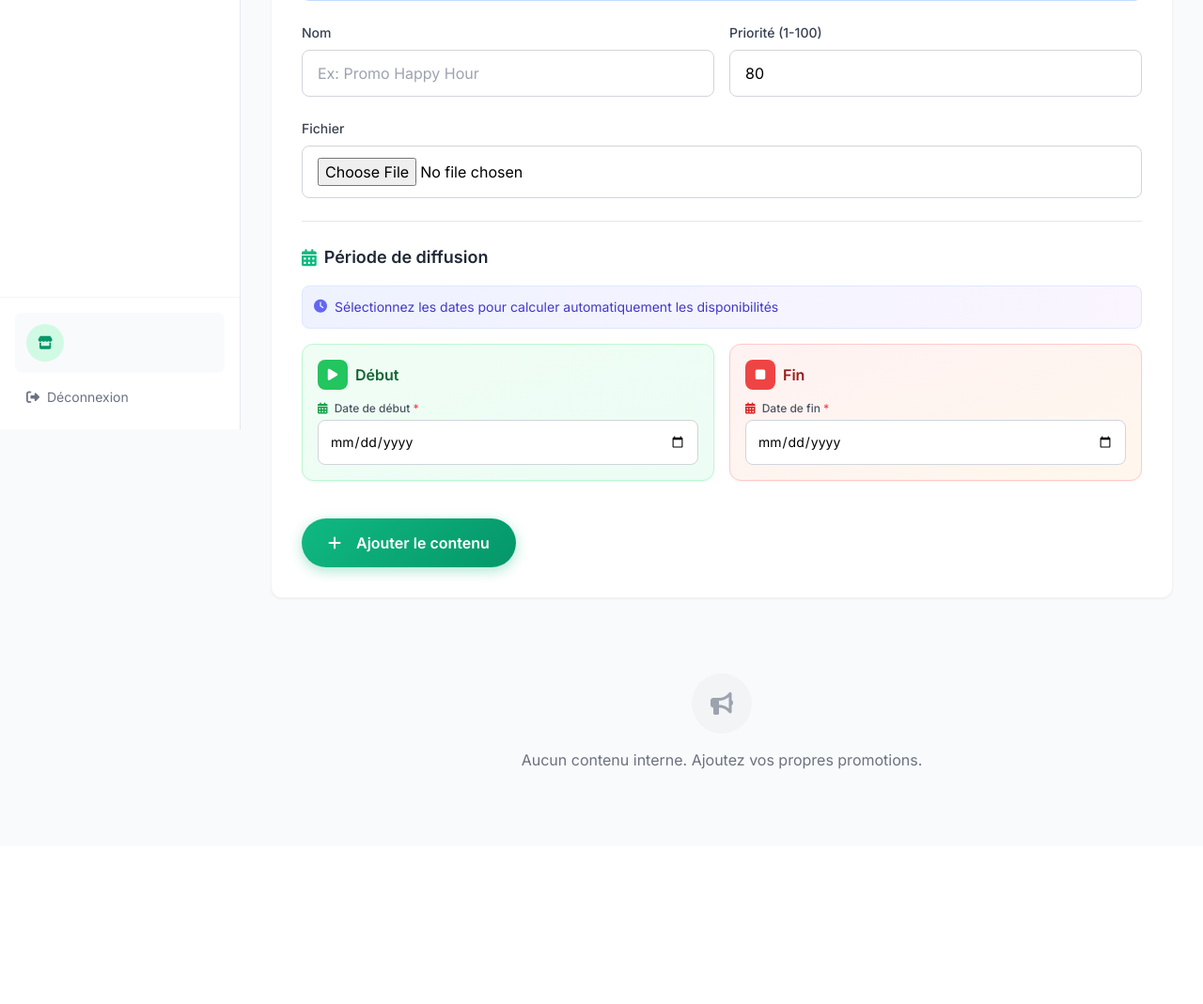
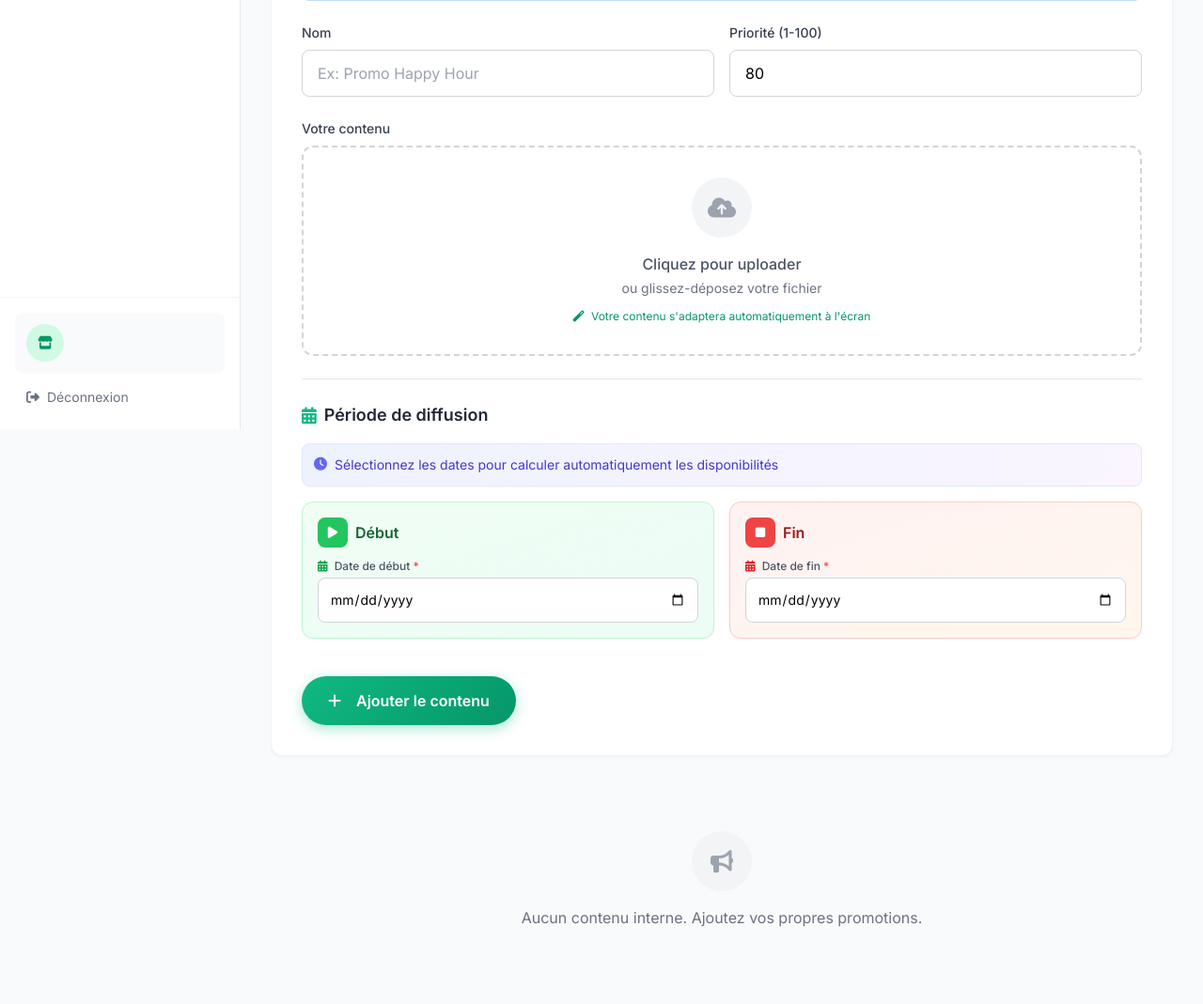
Before and after one commit to moa-digitalagency/AdScreen, a Python web app: template templates/org/screen_internal.html in a window 1280 px wide. Shown: the part 343-1412 px from the top of the page at 94% size. Before the commit the page ends 1162 px from the top, so only its background shows below. Run offline with Jinja, Linux system fonts and the light colour scheme; the template is opened without the code that fills it, so the values that code supplies are empty; some libraries are stand-ins or nearby versions.

Commit message:
Update internal content upload and booking page functionality
Enhance internal content upload interface with drag-and-drop, preview, and auto-adaptation. Update database schema and documentation to include new ad content tables and features. Fix potential browser freezing issues in booking routes and JavaScript.

Replit-Commit-Author: Agent
Replit-Commit-Session-Id: 83bc7b4d-3577-4ef9-b470-a23e59f0adf2
Replit-Commit-Checkpoint-Type: full_checkpoint
Replit-Commit-Event-Id: 17452770-00cc-487e-8f50-e084497884ab
Replit-Commit-Screenshot-Url: https://storage.googleapis.com/screenshot-production-us-central1/cb0bdd2c-9df9-4902-8c8e-da364a79fee6/83bc7b4d-3577-4ef9-b470-a23e59f0adf2/phcuTQx
Replit-Helium-Checkpoint-Created: true

```diff
--- a/init_db_demo.py
+++ b/init_db_demo.py
@@ -18,7 +18,8 @@ def create_demo_data():
     from models import (
         User, Organization, Screen, TimeSlot, TimePeriod,
         Content, Booking, Filler, InternalContent, StatLog, HeartbeatLog,
-        SiteSetting, RegistrationRequest, ScreenOverlay, Invoice, PaymentProof
+        SiteSetting, RegistrationRequest, ScreenOverlay, Invoice, PaymentProof,
+        Broadcast, AdContent, AdContentInvoice, AdContentStat
     )
 
     with app.app_context():
@@ -817,6 +818,7 @@ def clear_demo_data():
 
         # Drop tables in correct order to avoid circular dependency
         tables_to_drop = [
+            'ad_content_stats', 'ad_content_invoices', 'ad_contents',
             'broadcasts', 'payment_proofs', 'invoices',
             'stat_logs', 'heartbeat_logs', 'screen_overlays',
             'contents', 'bookings', 'fillers', 'internal_contents',
--- a/templates/org/screen_internal.html
+++ b/templates/org/screen_internal.html
@@ -39,11 +39,46 @@
             </div>
 
             <div>
-                <label class="block text-sm font-medium text-gray-700 mb-2">Fichier</label>
-                <input type="file" name="file" id="fileInput" accept="image/*,video/*" required
-                    class="w-full px-4 py-3 border border-gray-300 rounded-lg focus:ring-2 focus:ring-primary-500 focus:border-transparent transition"
-                    onchange="onFileChange()">
-                <input type="hidden" name="content_type" id="content_type" value="image">
+                <label class="block text-sm font-medium text-gray-700 mb-2">Votre contenu</label>
+                <div id="uploadZone" class="border-2 border-dashed border-gray-300 rounded-xl p-8 text-center hover:border-primary-400 transition cursor-pointer"
+                     onclick="document.getElementById('fileInput').click()">
+                    <input type="file" name="file" id="fileInput" accept="image/*,video/*" required
+                        class="hidden" onchange="onFileChange(); previewFile(this);">
+                    <input type="hidden" name="content_type" id="content_type" value="image">
+                    <div id="uploadPlaceholder">
+                        <div class="w-16 h-16 bg-gray-100 rounded-full flex items-center justify-center mx-auto mb-4">
+                            <i class="fas fa-cloud-upload-alt text-gray-400 text-2xl"></i>
+                        </div>
+                        <p class="text-gray-600 font-medium mb-1">Cliquez pour uploader</p>
+                        <p class="text-sm text-gray-500">ou glissez-déposez votre fichier</p>
+                        <p class="text-xs text-emerald-600 mt-3">
+                            <i class="fas fa-magic mr-1"></i>
+                            Votre contenu s'adaptera automatiquement à l'écran
+                        </p>
+                    </div>
+                </div>
+
+                <div id="contentPreviewSection" class="hidden mt-4">
+                    <div class="bg-gray-900 rounded-xl p-4 relative">
+                        <div class="text-center text-white/60 text-xs mb-3">
+                            <i class="fas fa-tv mr-1"></i> Aperçu ({{ screen.resolution_width }}x{{ screen.resolution_height }})
+                        </div>
+                        <div id="screenSimulator" class="mx-auto bg-black rounded-lg overflow-hidden flex items-center justify-center"
+                             style="width: min(100%, {% if screen.orientation == 'portrait' %}180px{% else %}280px{% endif %}); aspect-ratio: {% if screen.orientation == 'portrait' %}9/16{% else %}16/9{% endif %};">
+                            <img id="previewImage" class="max-w-full max-h-full object-contain hidden">
+                            <video id="previewVideo" class="max-w-full max-h-full object-contain hidden" controls muted></video>
+                        </div>
+                        <p id="fileName" class="text-white/80 text-sm text-center mt-3 truncate px-2"></p>
+                        <p class="text-center text-emerald-400/80 text-xs mt-2">
+                            <i class="fas fa-check-circle mr-1"></i>
+                            Adaptation automatique sans déformation
+                        </p>
+                    </div>
+
+                    <button type="button" onclick="changeFile()" class="mt-4 w-full py-2 text-sm text-gray-600 hover:text-primary-600 transition border border-gray-200 rounded-lg hover:border-primary-300">
+                        <i class="fas fa-redo mr-1"></i> Changer le fichier
+                    </button>
+                </div>
             </div>
 
             <div class="border-t border-gray-200 pt-6">
@@ -304,6 +339,38 @@ function onFileChange() {
     }
 }
 
+function previewFile(input) {
+    const file = input.files[0];
+    if (file) {
+        document.getElementById('uploadZone').classList.add('hidden');
+        document.getElementById('contentPreviewSection').classList.remove('hidden');
+        document.getElementById('fileName').textContent = file.name;
+
+        const previewImage = document.getElementById('previewImage');
+        const previewVideo = document.getElementById('previewVideo');
+
+        if (file.type.startsWith('image/')) {
+            previewImage.classList.remove('hidden');
+            previewVideo.classList.add('hidden');
+            previewImage.src = URL.createObjectURL(file);
+        } else if (file.type.startsWith('video/')) {
+            previewVideo.classList.remove('hidden');
+            previewImage.classList.add('hidden');
+            previewVideo.src = URL.createObjectURL(file);
+        }
+    }
+}
+
+function changeFile() {
+    document.getElementById('uploadZone').classList.remove('hidden');
+    document.getElementById('contentPreviewSection').classList.add('hidden');
+    document.getElementById('fileInput').value = '';
+    const previewImage = document.getElementById('previewImage');
+    const previewVideo = document.getElementById('previewVideo');
+    if (previewImage) previewImage.src = '';
+    if (previewVideo) previewVideo.src = '';
+}
+
 function onDatesChange() {
     const startDate = document.getElementById('start_date').value;
     const endDate = document.getElementById('end_date').value;
```
Also changed, not shown: docs/features.md (+30 -1 lines), replit.md (+2 -0 lines), 1 other file.
